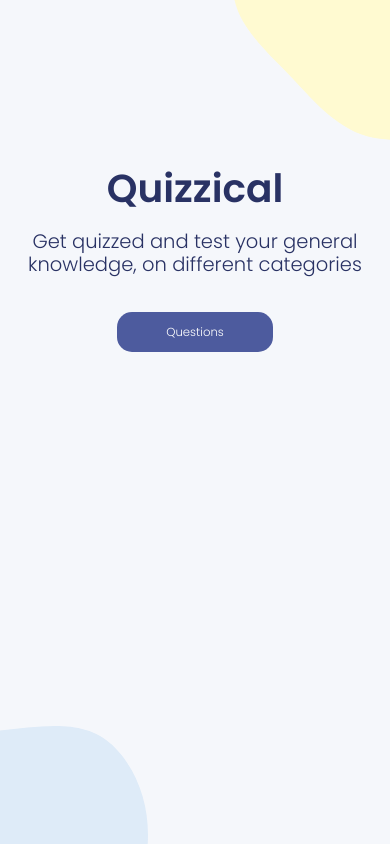
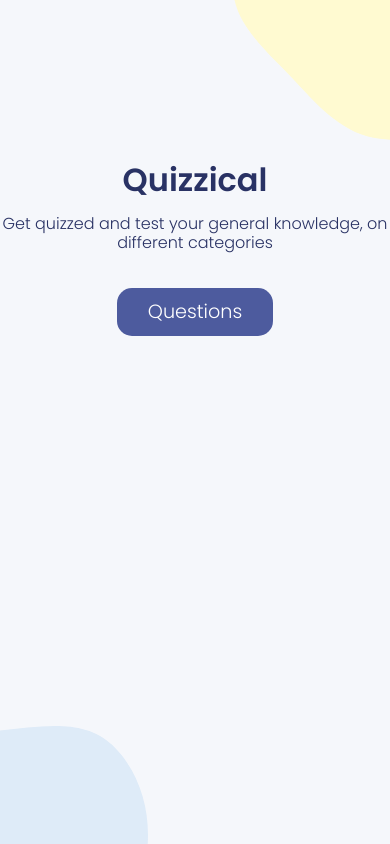
Before and after one commit to sis-I/React-Solo-Project-3, a React (Vite) app: page / in a window 390 px wide. Built offline with nearby package versions, Linux system fonts and the light colour scheme.

Commit message:
responsive design rolled back

```diff
--- a/style.css
+++ b/style.css
@@ -7,7 +7,6 @@ body {
   font-family: Poppins, sans-serif;
   background-color: #F5F7FB;
   padding: 0;
-  font-size: 5vw;
 }
 
 .app--background {
@@ -44,7 +43,6 @@ body {
 
 .intro-main,
 .question--main {
-  max-width: 600px;
   display: flex;
   flex-direction: column;
   justify-content: center;
@@ -66,11 +64,11 @@ body {
 .check-ans--btn,
 .play-again--btn {
   width: 40vw;
-  height: 40px;
+  height: 48px;
   background-color: #4D5B9E;
   color: white;
+  font-size: 1.2rem;
   border: none;
-  font-size: 3vw;
   border-radius: 15px;
   cursor: pointer;
 }
@@ -90,17 +88,16 @@ body {
 }
 
 .question--main {
-  margin: -10% auto;
-  font-size: 3.5vw;
+  margin: -10% 40px;
   color: #293264;
 }
 
-.question-answer {
+/* .question-answer {
   align-self: flex-start;
-  /* margin-top: -20px;
-  margin-left: 40px; */
+  margin-top: -20px;
+  margin-left: 40px;
   max-width: 80vw;
-}
+} */
 
 .answer-choices {
   list-style-type: none;
@@ -116,7 +113,7 @@ body {
   border: 1px solid #4D5B9E;
   border-radius: 8px;
   color: #293264;
-  font-size: 2.8vw;
+  font-size: 1rem;
   display: flex;
   flex-direction: row;
   align-items: center;
@@ -137,7 +134,7 @@ body {
 hr {
   border: 1px solid #DBDEF0;
   width: 100%;
-  margin-bottom: 10px;
+  /* margin-bottom: 10px; */
 }
 
 .show-scores {
```
